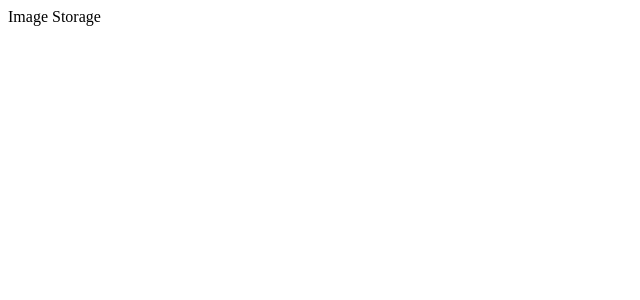
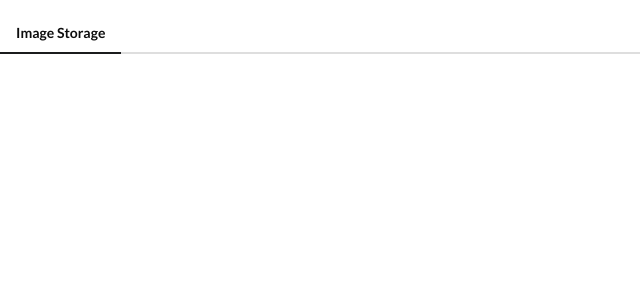
Before and after one commit to arontolentino/imgur-viewer, a Vue app: page / in a window 1280 px wide. Shown: the top 300 px of the page, without its empty margins (0-640 px from the left). Built offline with nearby package versions, Linux system fonts and the light colour scheme.

Commit message:
Style AppHeader with Semantic UI

```diff
--- a/public/index.html
+++ b/public/index.html
@@ -6,6 +6,12 @@
     <meta name="viewport" content="width=device-width,initial-scale=1.0" />
     <link rel="icon" href="<%= BASE_URL %>favicon.ico" />
     <title>imgur-viewer</title>
+    <link
+      rel="stylesheet"
+      href="https://cdnjs.cloudflare.com/ajax/libs/semantic-ui/2.4.1/semantic.min.css"
+      integrity="sha256-9mbkOfVho3ZPXfM7W8sV2SndrGDuh7wuyLjtsWeTI1Q="
+      crossorigin="anonymous"
+    />
   </head>
   <body>
     <noscript>
--- a/src/components/AppHeader.vue
+++ b/src/components/AppHeader.vue
@@ -1,5 +1,7 @@
 <template>
-  <div>Image Storage</div>
+  <div class="ui secondary pointing menu">
+    <a href="/" class="active item">Image Storage</a>
+  </div>
 </template>
 
 <script>
```
